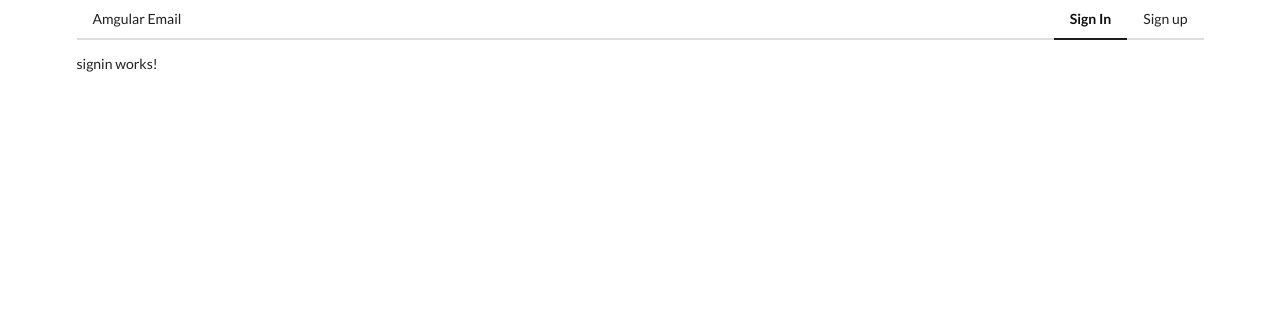
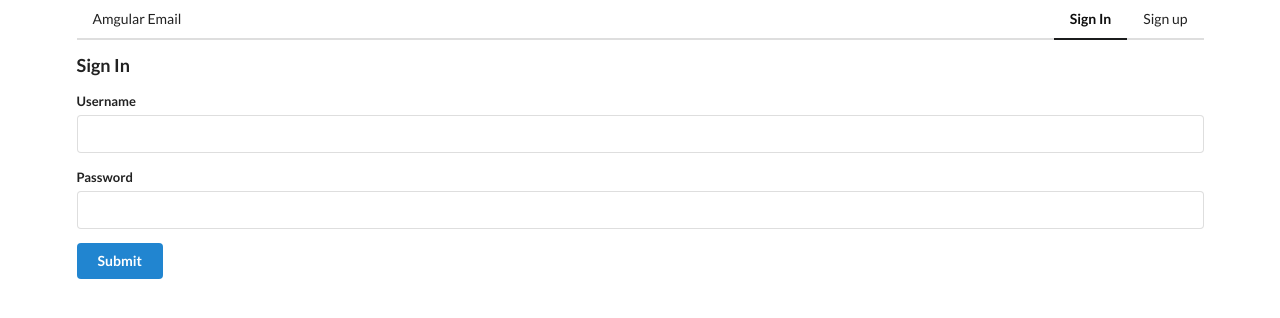
Before and after one commit to pcraven18/emailclient, an Angular app: page / in a window 1280 px wide. Shown: the top 318 px of the page. Built offline with nearby package versions, Linux system fonts and the light colour scheme; no server answers.

Commit message:
adds signin to existing account

```diff
--- a/src/app/auth/auth.service.ts
+++ b/src/app/auth/auth.service.ts
@@ -17,6 +17,10 @@ interface SignupResponse {
 interface SignedinResponse {
   authenticated: boolean;
   username: string;
+}
+interface SigninCredentials {
+  username: string,
+  password: string
 }
 
 @Injectable({
@@ -57,7 +61,7 @@ export class AuthService {
       this.rootUrl + '/auth/signedin'
     ).pipe(
       tap(({authenticated}) => {
-        console.log('authenticated: ', authenticated);
+        // console.log('authenticated: ', authenticated);
         // change signin status across the whole app
         this.signedin$.next(authenticated);
       })
@@ -72,4 +76,16 @@ export class AuthService {
         })
       );
   }
+
+  signin(credentials: SigninCredentials) {
+    // if post request is unsuccessful (user entered wrone data) it will return
+    // an error. This error will not enter the pipe and
+    // user will not be sisned in.
+    return this.http.post(`${this.rootUrl}/auth/signin`, credentials)
+      .pipe(
+        tap(()=> {
+          this.signedin$.next(true);
+        })
+      )
+  }
 }
--- a/src/app/auth/signin/signin.component.css
+++ b/src/app/auth/signin/signin.component.css
@@ -0,0 +1,3 @@
+.basic.label {
+    margin-bottom: 0.25rem;
+}
--- a/src/app/auth/signin/signin.component.html
+++ b/src/app/auth/signin/signin.component.html
@@ -1 +1,29 @@
-<p>signin works!</p>
+<h3>Sign In</h3>
+
+<form (ngSubmit)="onSubmit()" class="ui form" [formGroup]="authForm">
+    <app-input
+        inputType="text"
+        label="Username"
+        [control]="authForm.get('username')"
+    >
+    </app-input>
+
+    <app-input
+    inputType="password"
+    label="Password"
+    [control]="authForm.get('password')"
+    >
+    </app-input>
+
+    <div *ngIf="authForm.errors" class="ui red basic label">
+        <p *ngIf="authForm.errors.credentials">
+            Invalid username or password
+        </p>
+    </div>
+
+    <div>
+        <button class="ui submit button primary">
+            Submit
+        </button>
+    </div>
+</form>
--- a/src/app/auth/signin/signin.component.ts
+++ b/src/app/auth/signin/signin.component.ts
@@ -1,4 +1,6 @@
 import { Component, OnInit } from '@angular/core';
+import { FormGroup, FormControl, Validators } from '@angular/forms';
+import { AuthService } from '../auth.service';
 
 @Component({
   selector: 'app-signin',
@@ -6,10 +8,41 @@ import { Component, OnInit } from '@angular/core';
   styleUrls: ['./signin.component.css']
 })
 export class SigninComponent implements OnInit {
+  authForm = new FormGroup({
+    username: new FormControl('',
+    [
+      Validators.required,
+      Validators.minLength(3),
+      Validators.maxLength(20),
+      Validators.pattern(/^[a-z0-9]+$/)
+    ]),
+    password: new FormControl('', [
+      Validators.required,
+      Validators.minLength(4),
+      Validators.maxLength(20)
+    ])
+  });
 
-  constructor() { }
+  constructor(private authService: AuthService) { }
 
   ngOnInit(): void {
   }
 
+  onSubmit() {
+    if (this.authForm.invalid) {
+        return;
+      }
+
+    this.authService.signin(this.authForm.value)
+      .subscribe({
+        next: ()=>{},
+        error: ({ error })=>{
+          if (error.username || error.password) {
+            this.authForm.setErrors({ credentials: true });
+          } else {
+            this.authForm.setErrors({ unknownError: true });
+          }
+        }
+      });
+  }
 }
```
